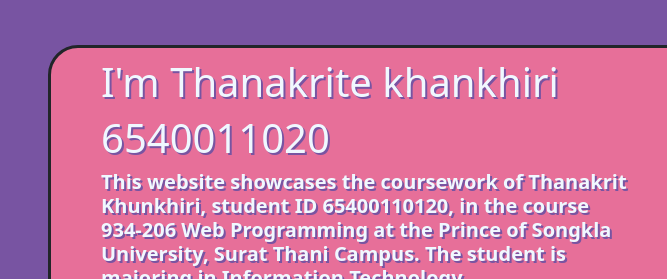
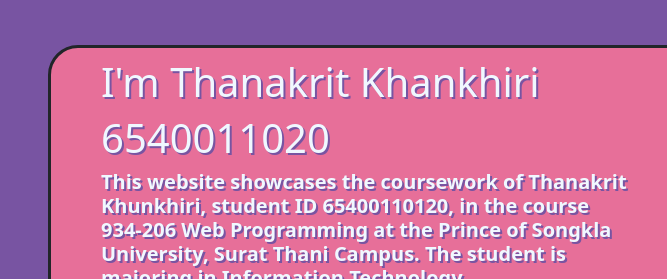
Before and after one commit to 020Thanakrit/020_Thanakrit_WebProgramming, a plain HTML site: page index.html in a window 1280 px wide. Shown: the part 176-455 px from the top of the page, 0-667 px from the left. Drawn offline with nearby package versions, Linux system fonts and the light colour scheme.

Commit message:
first commit

```diff
--- a/index.html
+++ b/index.html
@@ -143,7 +143,7 @@
    <div class="main mt-5 mx-5">
       <div class="row">
         <div class="col-lg-6 mt-10 col-sm-12 hightlighttext">
-        <h1>I'm Thanakrite khankhiri</h1>
+        <h1>I'm Thanakrit Khankhiri</h1>
         <h1>6540011020</h1>
         <h2 class="hightlighttext2">
            This website showcases the coursework of Thanakrit Khunkhiri, student ID 65400110120, in the course 934-206 Web Programming at the Prince of Songkla University, Surat Thani Campus. The student is majoring in Information Technology
```
